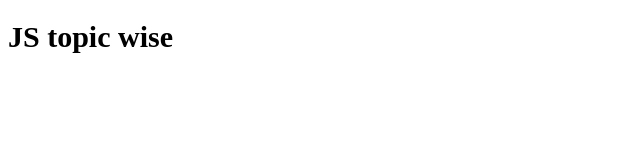
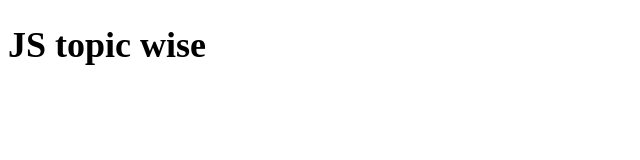
Before and after one commit to muhammadramzan-786/JS_Topic_Wise, a plain HTML site: page index.html in a window 1280 px wide. Shown: the whole page, without its empty margins (0-640 px from the left). Drawn offline with Linux system fonts and the light colour scheme.

```diff
--- a/index.html
+++ b/index.html
@@ -7,7 +7,7 @@
     <link rel="stylesheet" href="style.css">
 </head>
 <body>
-    <h1 style="font-size: 30px;">JS topic wise</h1>
+    <h1 style="font-size: 36px;">JS topic wise</h1>
     <script src="script.js"></script>
 </body>
 </html>
```
